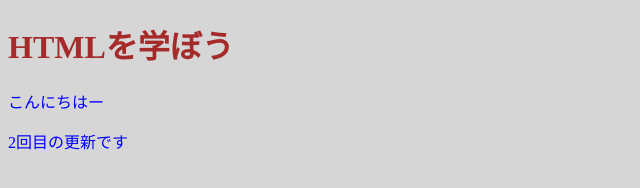
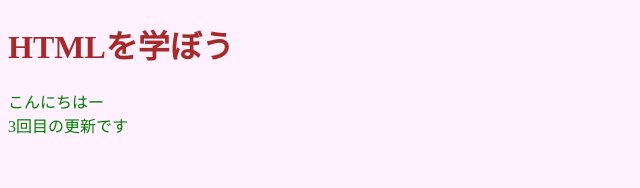
Before and after one commit to kishikawa4024/my_web_page, a plain HTML site: page index.html in a window 1280 px wide. Shown: the whole page, without its empty margins (0-640 px from the left). Drawn offline with Linux system fonts and the light colour scheme.

Commit message:
3回目の更新です

```diff
--- a/index.html
+++ b/index.html
@@ -5,19 +5,19 @@
     <title>はじめてのHTML</title>
     <style>
         body{
-            background-color: #cccccccc;
+            background-color: #ffeeffcc;
         }
         h1 {
             color: brown;
         }
         p {
-            color: blue;
+            color: green;
         }
     </style>
 </head>
 <body>
     <h1>HTMLを学ぼう</h1>
-    <p>こんにちはー</p>
-    <p>2回目の更新です</p>
+    <p>こんにちはー<br>
+        3回目の更新です</p>
 </body>
 </html>
```
